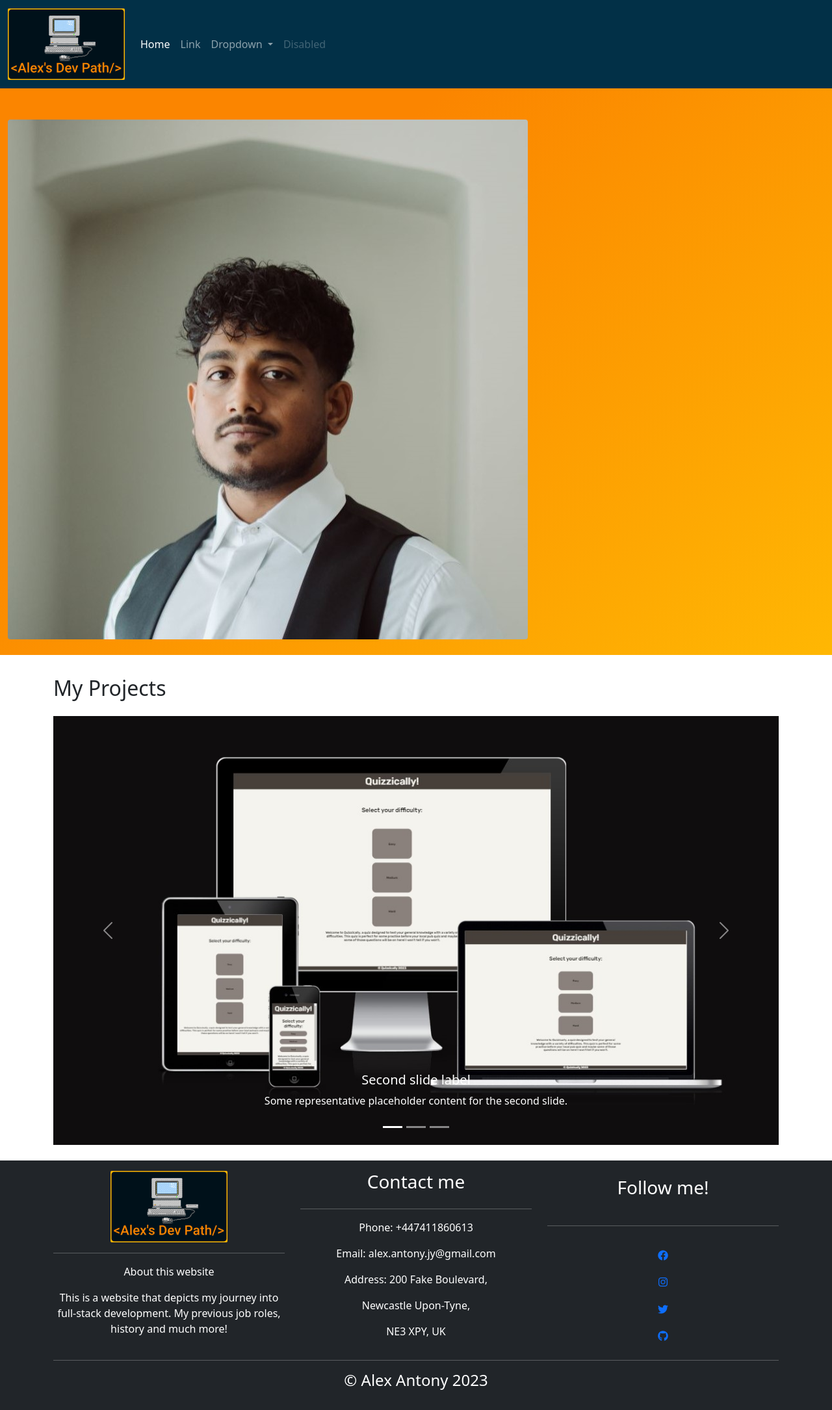
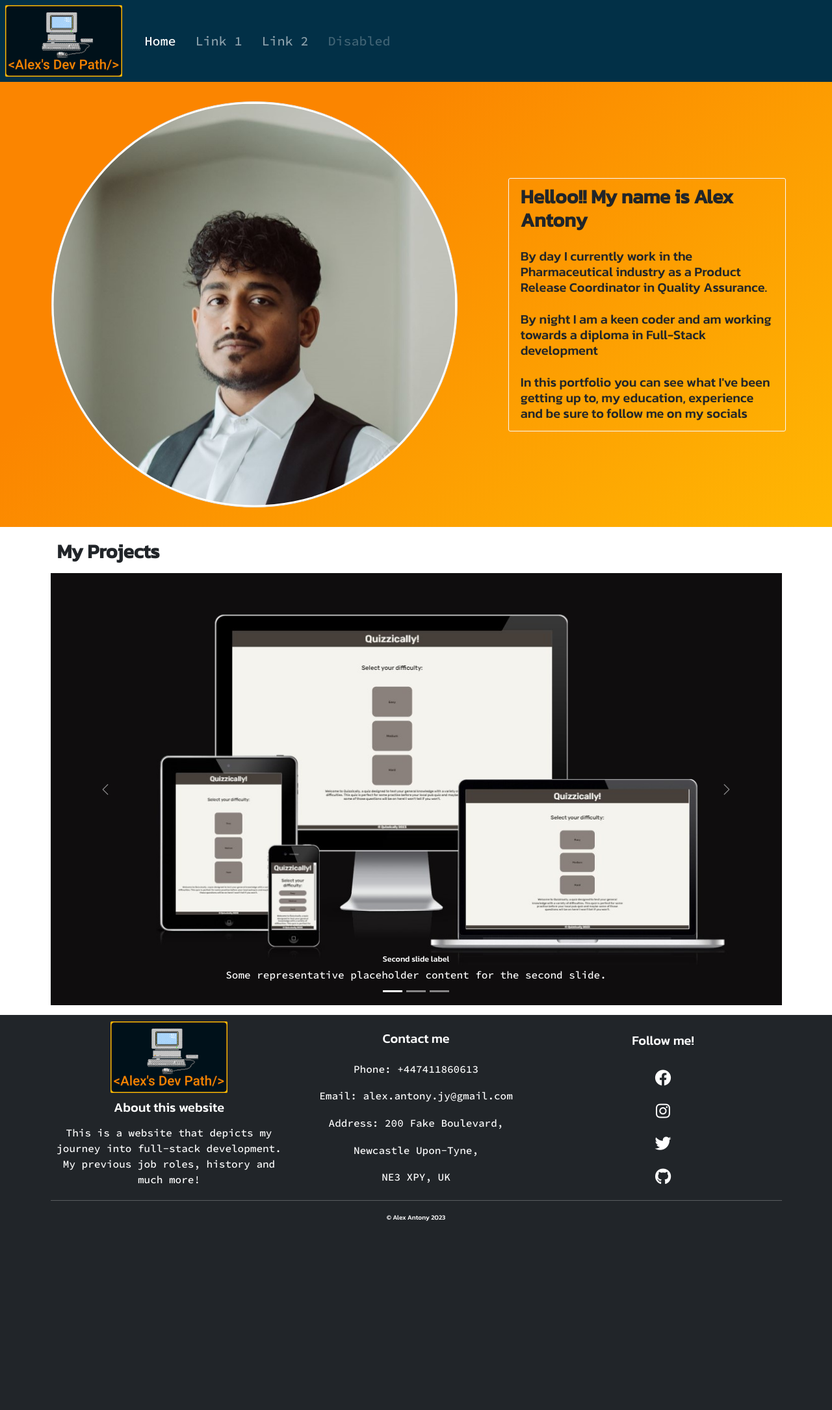
Before and after one commit to AlexAntony3/AlexDevPath, a Django app: page / in a window 1280 px wide. Shown: the whole page at 65% size. After the commit the page ends 1879 px from the top, so only its background shows below. Run offline with Django 3.2, Linux system fonts and the light colour scheme.

Commit message:
feat: update css and html for formatting to match colour scheme

```diff
--- a/static/css/style.css
+++ b/static/css/style.css
@@ -1,8 +1,82 @@
-.background {
-    background: #fb8500;
+@import url('https://fonts.googleapis.com/css2?family=Kanit:wght@500&family=Open+Sans:wght@300&family=Rubik:wght@500&family=Source+Code+Pro:wght@500&display=swap');
+
+:root {
+    --orange-background:#fb8500;
+    --blue-background:#023047;
+    --light-blue:#8ECAE6;
+    --medium-blue:#219EBC;
+    --light-yellow:#FFB703;
+}
+
+html {
+    font-size: 62.5%;
+}
+
+body {
+    font-size: 1.6rem;
+    font-family: 'Source Code Pro', sans-serif;
+}
+
+h1,
+h2,
+h3,
+h4,
+h5 {
+    font-family: 'Kanit', sans-serif;
+}
+
+h1 {
+    font-size: 4rem;
+    font-weight: 800;
+    padding: 1rem;
+}
+
+h2 {
+    font-size: 3rem;
+    font-weight: 600;
+    padding: 1rem;
+}
+
+h3 {
+    font-size: 2rem;
+    font-weight: 400;
+    padding: 1rem;
+}
+
+h4 {
+    font-size: 1rem;
+    font-weight: 200;
+    padding: 1rem;
+}
+
+/* Home Page */
+.home-background {
+    background: var(--orange-background);
     background: linear-gradient(139deg, rgba(251,133,0,1) 30%, rgba(255,183,3,1) 100%);
 }
 
-.bg-custom-dark {
-    background: #023047;
+/* Nav Bar */
+.nav-bar-dark {
+    background: var(--blue-background);
 }
+
+.nav-item {
+    padding-left: 2rem;
+    font-size: 2rem;
+}
+
+.nav-link:hover {
+    color: var(--light-yellow) !important;
+}
+
+/* footer */
+
+#socials a {
+    text-decoration: none;
+    color: #fff;
+    font-size: 2.5rem;
+}
+
+#socials a:hover {
+    color: var(--light-yellow);
+}
--- /dev/null
+++ b/templates/components/biography.html
@@ -0,0 +1,3 @@
+<h2>Hello! my name is Alex Antony</h2>
+<h3>Welcome to my portfolio I'm a junior full-stack developer</h3>
+<h3>learning the ways of code, you can see my journey, education and experience. </h3>
--- a/templates/components/home-screen.html
+++ b/templates/components/home-screen.html
@@ -1 +1,10 @@
-<img src="static/media/display-picture.jpg" class="rounded mx-auto d-block" alt="A picture of me" id="display-picture">
+<div class="col-lg-6 pt-5 pb-5">
+    <img src="static/media/display-picture.jpg" class="mx-auto d-block img-thumbnail rounded-pill" alt="A picture of me"
+        id="display-picture">
+</div>
+<div class="col-lg-4 border border-light rounded-3">
+    <h2>Helloo!! My name is Alex Antony</h2>
+    <h3>By day I currently work in the Pharmaceutical industry as a Product Release Coordinator in Quality Assurance.</h3>
+    <h3>By night I am a keen coder and am working towards a diploma in Full-Stack development</h3>
+    <h3>In this portfolio you can see what I've been getting up to, my education, experience and be sure to follow me on my socials</h3>
+</div>
--- a/templates/constants/footer.html
+++ b/templates/constants/footer.html
@@ -3,23 +3,20 @@
         <div class="row text-center justify-content-around">
             <div class="col-md-4">
                 <img src="/static/media/Logo.png" alt="alex's dev path logo">
-                <hr class="light">
-                <p>About this website</p>
+                <h3>About this website</h3>
                 <p>This is a website that depicts my journey into full-stack development. My previous job roles, history
                     and much more!</p>
             </div>
             <div class="col-md-4 d-flex flex-column justify-content-around">
                 <h3>Contact me</h3>
-                <hr class="light">
                 <p>Phone: +447411860613</p>
                 <p>Email: alex.antony.jy@gmail.com</p>
                 <p>Address: 200 Fake Boulevard,</p>
                 <p>Newcastle Upon-Tyne,</p>
                 <p>NE3 XPY, UK</p>
             </div>
-            <div class="col-md-4 d-flex flex-column justify-content-around">
+            <div class="col-md-4 d-flex flex-column justify-content-around" id="socials">
                 <h3>Follow me!</h3>
-                <hr class="light">
                 <a href="https://www.facebook.com" aria-label="link to my facebook page" target="_blank">
                     <i class="fa-brands fa-facebook"></i>
                 </a>
--- a/templates/constants/navbar.html
+++ b/templates/constants/navbar.html
@@ -1,4 +1,4 @@
-<nav class="navbar navbar-expand-lg navbar-dark bg-custom-dark">
+<nav class="navbar navbar-expand-lg navbar-dark nav-bar-dark">
     <div class="container-fluid">
         <a class="navbar-brand" href="#"><img src="/static/media/Logo.png" alt="alex's dev path logo"></a>
         <button class="navbar-toggler" type="button" data-bs-toggle="collapse" data-bs-target="#navbarSupportedContent"
@@ -11,21 +11,10 @@
                     <a class="nav-link active" aria-current="page" href="#">Home</a>
                 </li>
                 <li class="nav-item">
-                    <a class="nav-link" href="#">Link</a>
+                    <a class="nav-link" href="#">Link 1</a>
                 </li>
-                <li class="nav-item dropdown">
-                    <a class="nav-link dropdown-toggle" href="#" id="navbarDropdown" role="button"
-                        data-bs-toggle="dropdown" aria-expanded="false">
-                        Dropdown
-                    </a>
-                    <ul class="dropdown-menu" aria-labelledby="navbarDropdown">
-                        <li><a class="dropdown-item" href="#">Action</a></li>
-                        <li><a class="dropdown-item" href="#">Another action</a></li>
-                        <li>
-                            <hr class="dropdown-divider">
-                        </li>
-                        <li><a class="dropdown-item" href="#">Something else here</a></li>
-                    </ul>
+                <li class="nav-item">
+                    <a class="nav-link" href="#">Link 2</a>
                 </li>
                 <li class="nav-item">
                     <a class="nav-link disabled" href="#" tabindex="-1" aria-disabled="true">Disabled</a>
--- a/templates/pages/home.html
+++ b/templates/pages/home.html
@@ -3,12 +3,8 @@
 {% block content %}
 
 <div class="container-fluid">
-    <div class="row background">
-        <div class="col-sm-6 pt-5 pb-4">
-
+    <div class="row home-background align-items-center justify-content-evenly">
             {% include 'components/home-screen.html' %}
-
-        </div>
     </div>
 </div>
 
```
